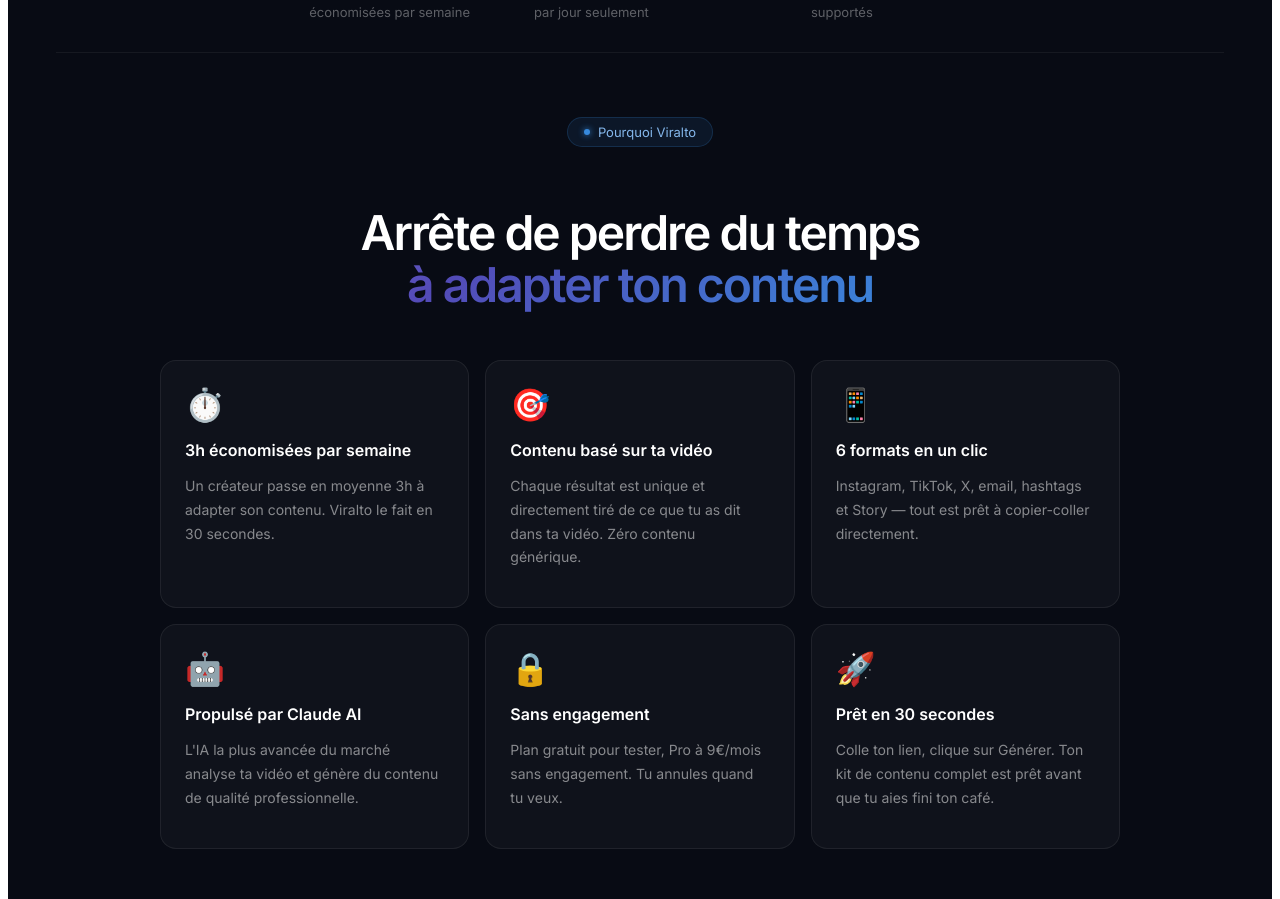
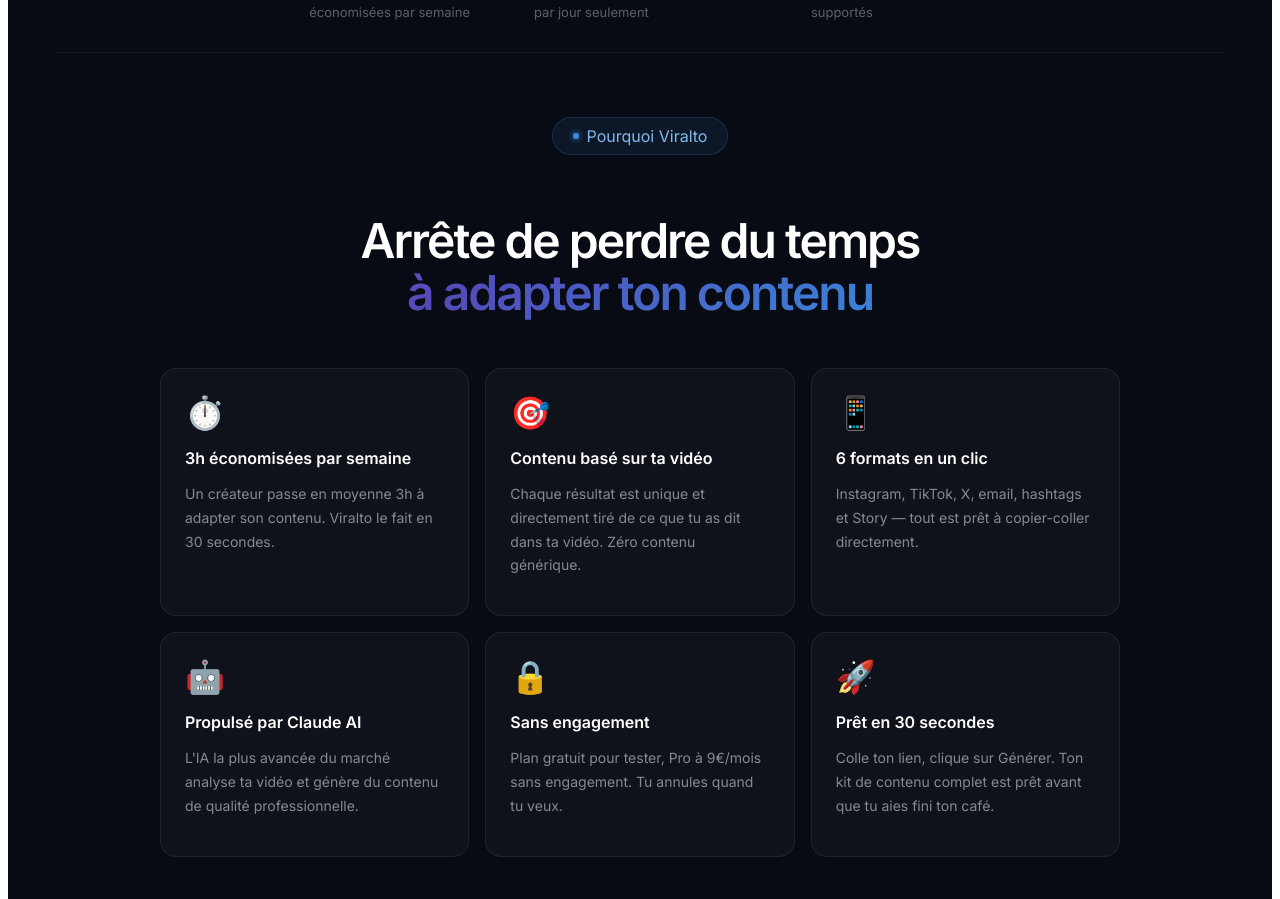
Before and after one commit to AxelBen81/viralto, a Next.js app: page / in a window 1280 px wide. Shown: the part 915-1814 px from the top of the page. Built offline with nearby package versions, Linux system fonts and the light colour scheme; no server answers.

Commit message:
Update page.tsx

```diff
--- a/app/page.tsx
+++ b/app/page.tsx
@@ -184,7 +184,7 @@
         {/* Pourquoi Viralto */}
         <section style={{ maxWidth: 960, margin: "0 auto", padding: "64px 48px 0" }}>
          <div style={{ textAlign: "center", marginBottom: 48 }}>
-  <div style={{ display: "inline-flex", alignItems: "center", gap: 8, fontSize: 13, color: "#85B7EB", background: "rgba(55,138,221,0.1)", border: "1px solid rgba(55,138,221,0.2)", padding: "6px 16px", borderRadius: 24, marginBottom: 20 }}>
+  <div style={{ display: "inline-flex", alignItems: "center", gap: 8, fontSize: 16, color: "#85B7EB", background: "rgba(55,138,221,0.1)", border: "1px solid rgba(55,138,221,0.2)", padding: "8px 20px", borderRadius: 24, marginBottom: 20 }}>
     <div style={{ width: 6, height: 6, background: "#378ADD", borderRadius: "50%", boxShadow: "0 0 6px #378ADD" }} />
     Pourquoi Viralto
   </div>
```
